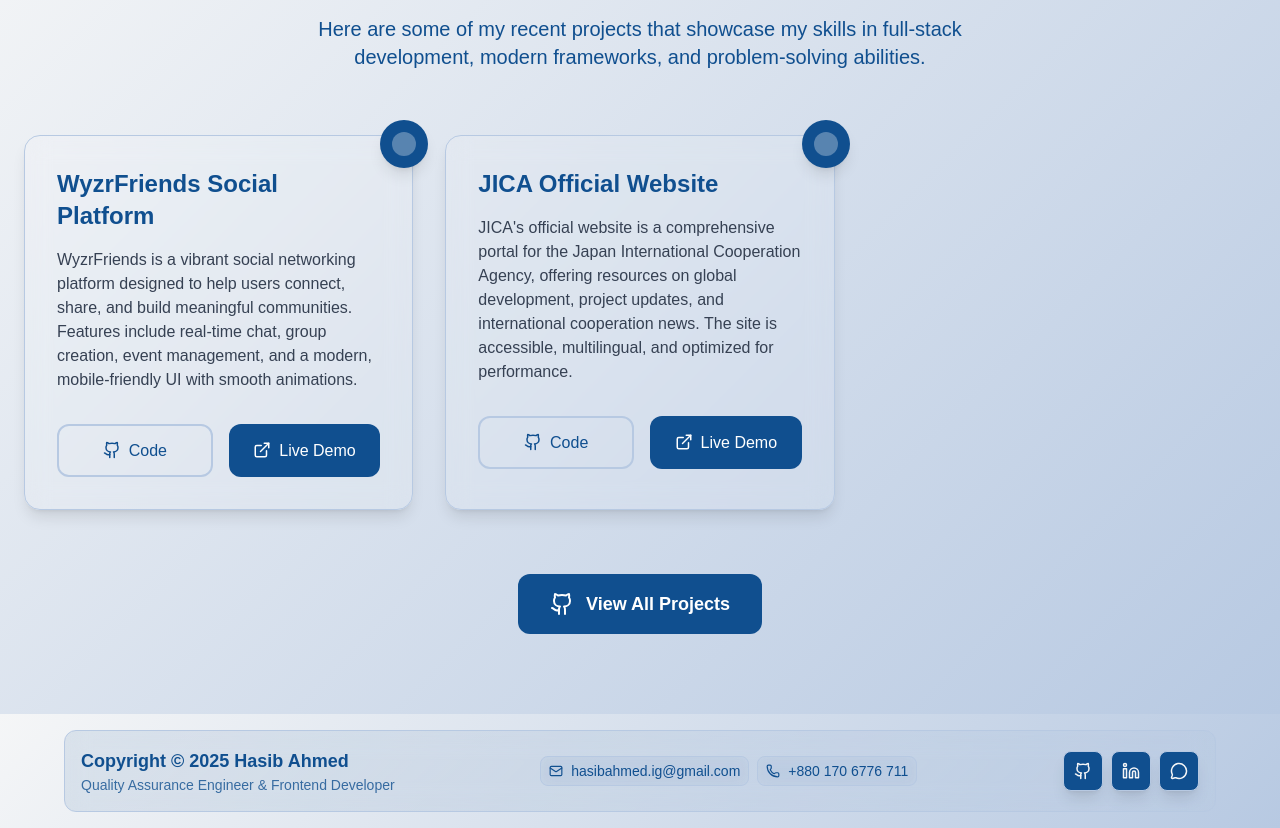
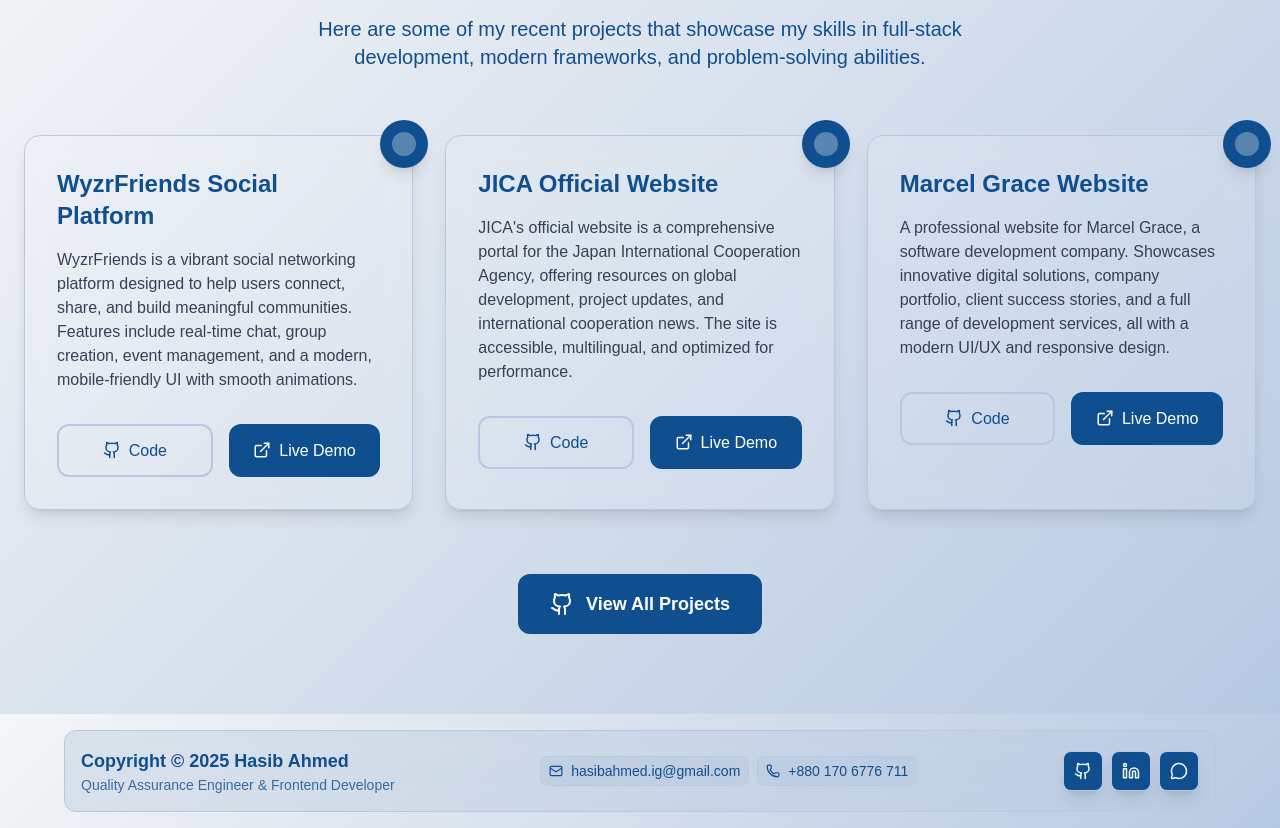
Before and after one commit to hasib2k/hasib-portfolio, a Next.js app: page / in a window 1280 px wide. Shown: the part 2320-3148 px from the top of the page. Built offline with nearby package versions, Linux system fonts and the light colour scheme; a web font is replaced by a local one.

Commit message:
new update

```diff
--- a/src/components/Projects.tsx
+++ b/src/components/Projects.tsx
@@ -10,14 +10,18 @@
       github: "https://wyzrfriends.com/", // No public repo, using live link
       live: "https://wyzrfriends.com/",
       description: "WyzrFriends is a vibrant social networking platform designed to help users connect, share, and build meaningful communities. Features include real-time chat, group creation, event management, and a modern, mobile-friendly UI with smooth animations.",
-      // image removed
     },
     {
       title: "JICA Official Website",
       github: "https://www.jica.go.jp/english/", // No public repo, using live link
       live: "https://www.jica.go.jp/english/",
       description: "JICA's official website is a comprehensive portal for the Japan International Cooperation Agency, offering resources on global development, project updates, and international cooperation news. The site is accessible, multilingual, and optimized for performance.",
-      // image removed
+    },
+    {
+      title: "Marcel Grace Website",
+      github: "https://github.com/hasib2k/marcel_grace",
+      live: "https://www.marcelgrace.com/",
+      description: "A professional website for Marcel Grace, a software development company. Showcases innovative digital solutions, company portfolio, client success stories, and a full range of development services, all with a modern UI/UX and responsive design.",
     }
   ]
 
@@ -59,7 +63,6 @@
                 <div className="w-6 h-6 rounded-full bg-white/30"></div>
               </div>
 
-
               {/* No logo/image */}
               <h3 className="text-2xl font-bold mb-4 transition-colors duration-300"
                   style={{color: '#104F8F'}}>
@@ -69,6 +72,7 @@
 
               {/* Enhanced Links */}
               <div className="flex gap-4">
+                {project.github && (
                   <a
                     href={project.github}
                     target="_blank"
@@ -95,6 +99,7 @@
                     <Github size={18} />
                     <span>Code</span>
                   </a>
+                )}
                 <a
                   href={project.live}
                   target="_blank"
```
Lines whose indentation alone changed are shown as unchanged.
